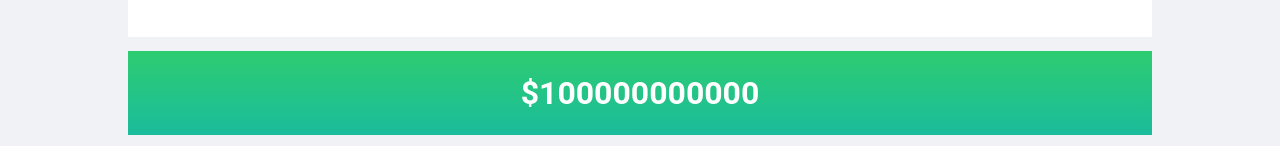
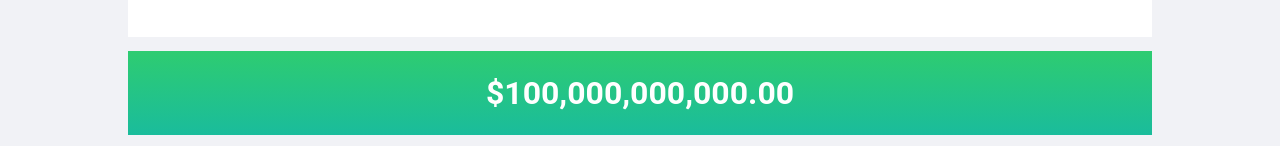
Before and after one commit to stamorim28/vue-spend-billgates-money, a Vue app: page / in a window 1280 px wide. Shown: the part 359-505 px from the top of the page. Built offline with nearby package versions, Linux system fonts and the light colour scheme.

Commit message:
feat(Shop.vue): add mixin formatAllMoney

```diff
--- a/src/components/Shop.vue
+++ b/src/components/Shop.vue
@@ -1,7 +1,7 @@
 <template>
   <main class="container--padd">
     <div class="money-bar">
-      <h1>{{ `$${money}` }}</h1>
+      <h1>{{ formatAllMoney(money) }}</h1>
     </div>
 
     <ul class="list">
@@ -18,12 +18,11 @@
 import { mapState } from "vuex";
 import Input from "./Input.vue";
 import Price from "./Price.vue";
+import { formatAllMoney } from "../mixins/formatAllMoney";
 
 export default {
   name: "Shop",
-  data() {
-    return {};
-  },
+  mixins: [formatAllMoney],
   components: {
     Input,
     Price,
```
